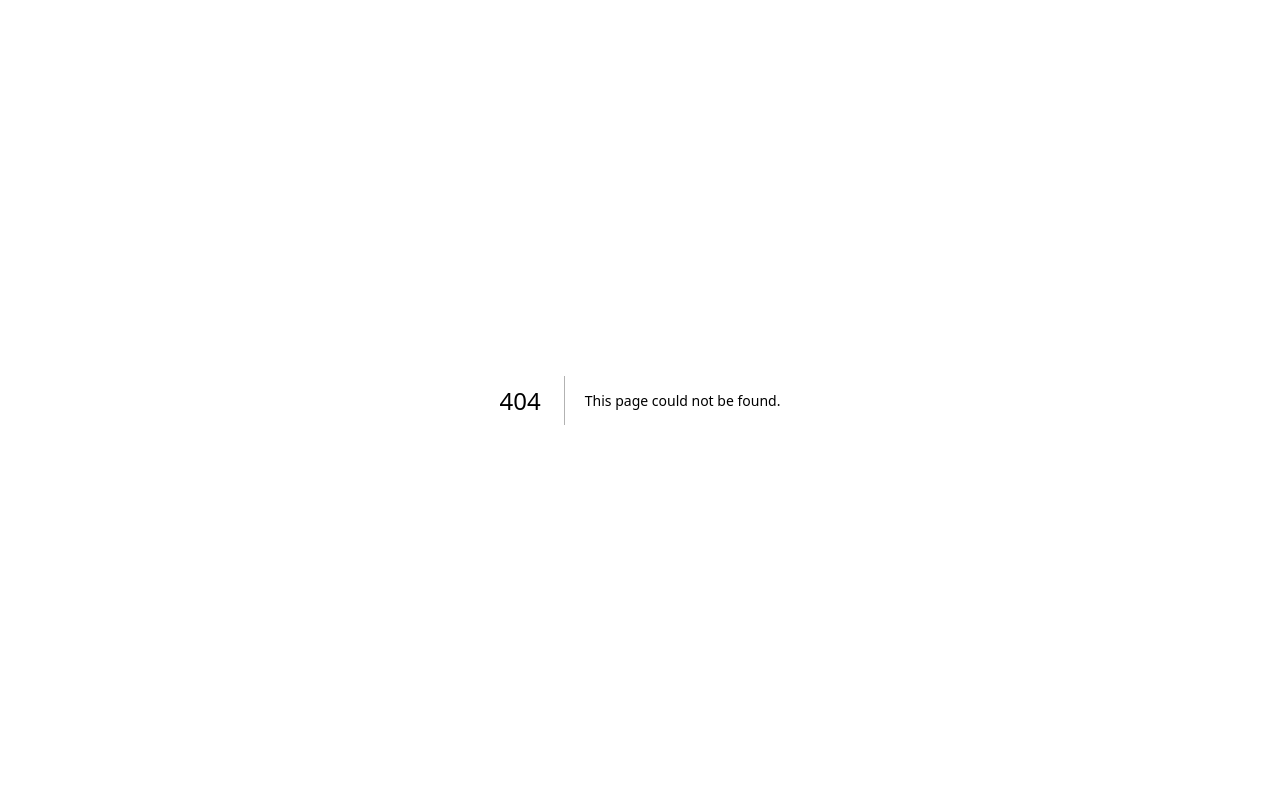
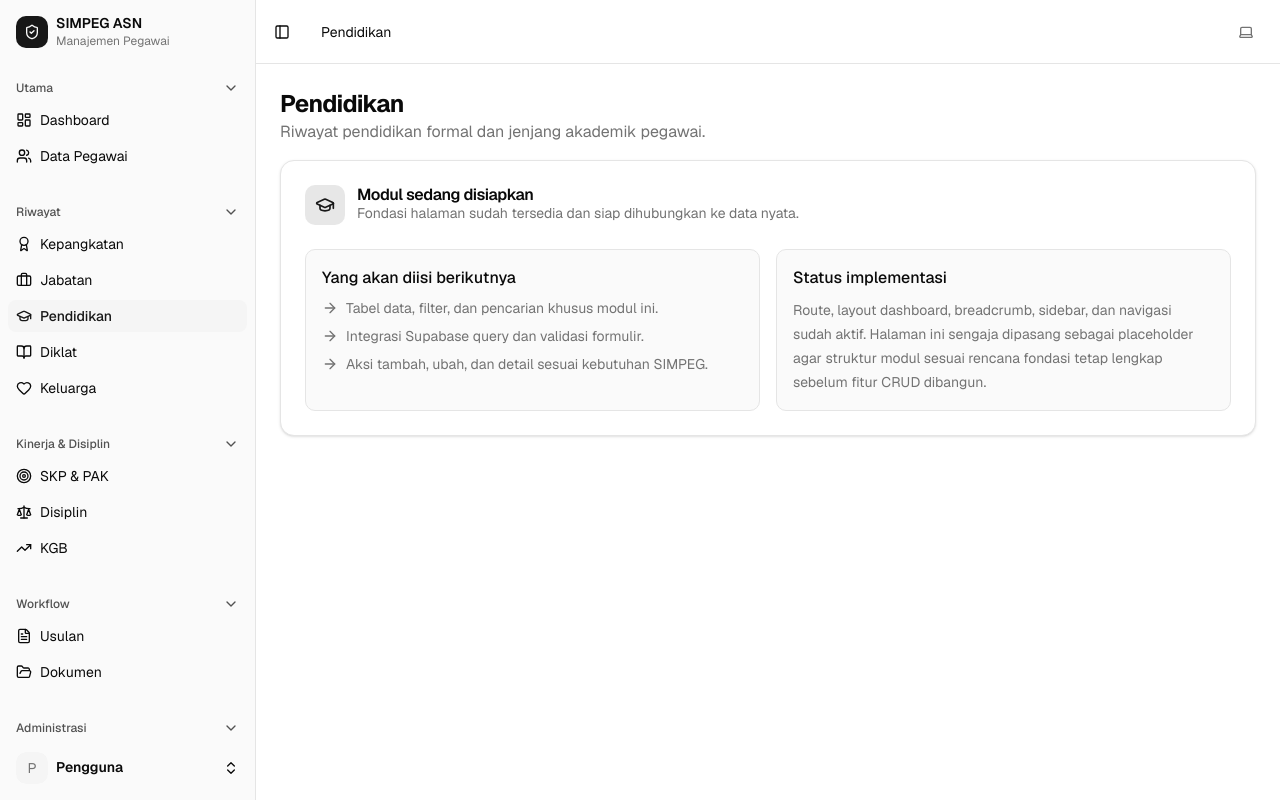
Before and after one commit to dafahuda/MY-SIMPEG-ASN, a Next.js app: page /pendidikan in a window 1280 px wide. Before the commit this address had no page. Built offline with nearby package versions, Linux system fonts and the light colour scheme; no server answers.

Commit message:
feat(fase-3): add core riwayat placeholder routes
Ultraworked with [Sisyphus](https://github.com/code-yeongyu/oh-my-openagent)

Co-authored-by: Sisyphus <clio-agent@sisyphuslabs.ai>

```diff
--- /dev/null
+++ b/src/app/(dashboard)/jabatan/page.tsx
@@ -0,0 +1,13 @@
+import { Briefcase } from 'lucide-react'
+
+import { DashboardPagePlaceholder } from '@/components/layout/dashboard-page-placeholder'
+
+export default function JabatanPage() {
+  return (
+    <DashboardPagePlaceholder
+      title="Jabatan"
+      description="Riwayat jabatan dan posisi organisasi pegawai."
+      icon={Briefcase}
+    />
+  )
+}
--- /dev/null
+++ b/src/app/(dashboard)/kepangkatan/page.tsx
@@ -0,0 +1,13 @@
+import { Award } from 'lucide-react'
+
+import { DashboardPagePlaceholder } from '@/components/layout/dashboard-page-placeholder'
+
+export default function KepangkatanPage() {
+  return (
+    <DashboardPagePlaceholder
+      title="Kepangkatan"
+      description="Riwayat pangkat dan golongan pegawai ASN."
+      icon={Award}
+    />
+  )
+}
--- /dev/null
+++ b/src/app/(dashboard)/pendidikan/page.tsx
@@ -0,0 +1,13 @@
+import { GraduationCap } from 'lucide-react'
+
+import { DashboardPagePlaceholder } from '@/components/layout/dashboard-page-placeholder'
+
+export default function PendidikanPage() {
+  return (
+    <DashboardPagePlaceholder
+      title="Pendidikan"
+      description="Riwayat pendidikan formal dan jenjang akademik pegawai."
+      icon={GraduationCap}
+    />
+  )
+}
```
